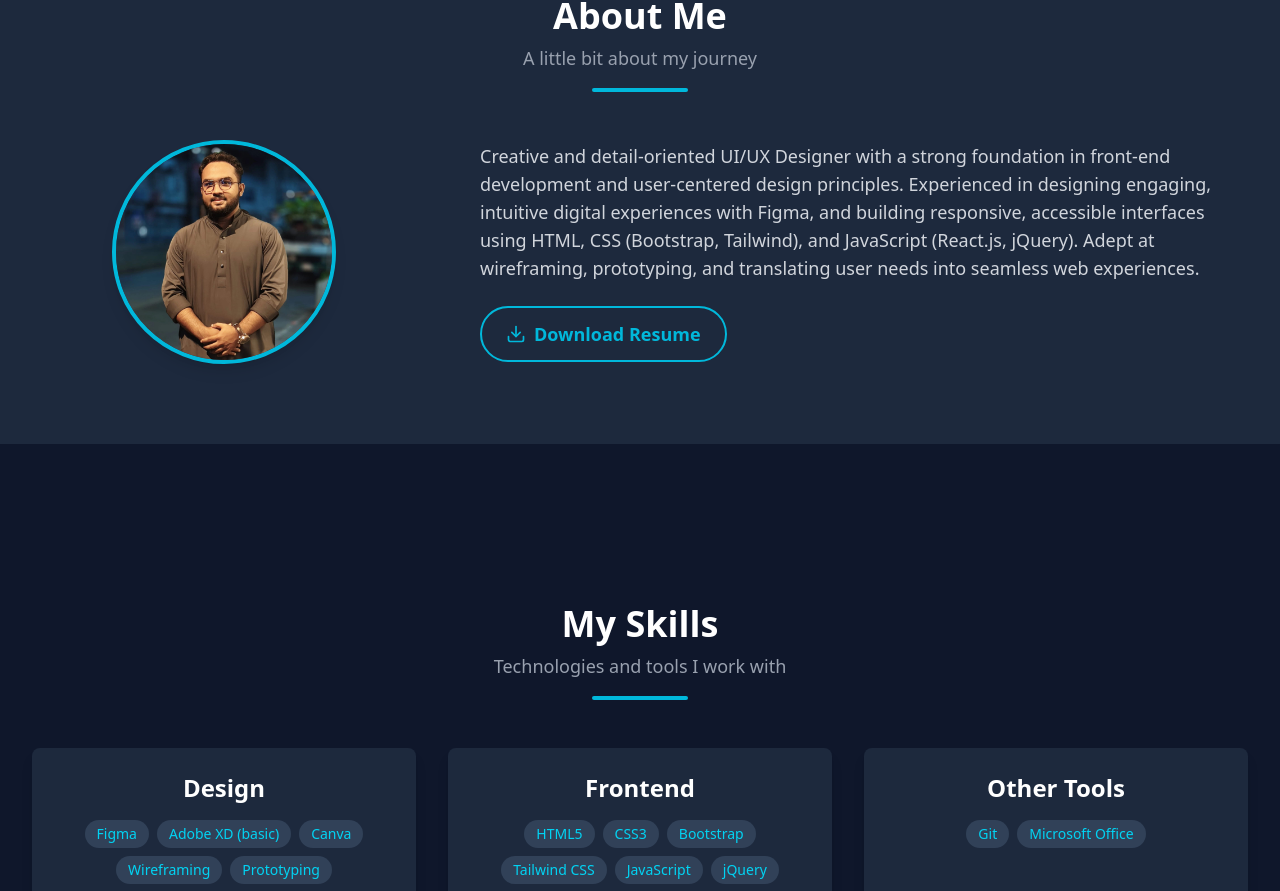
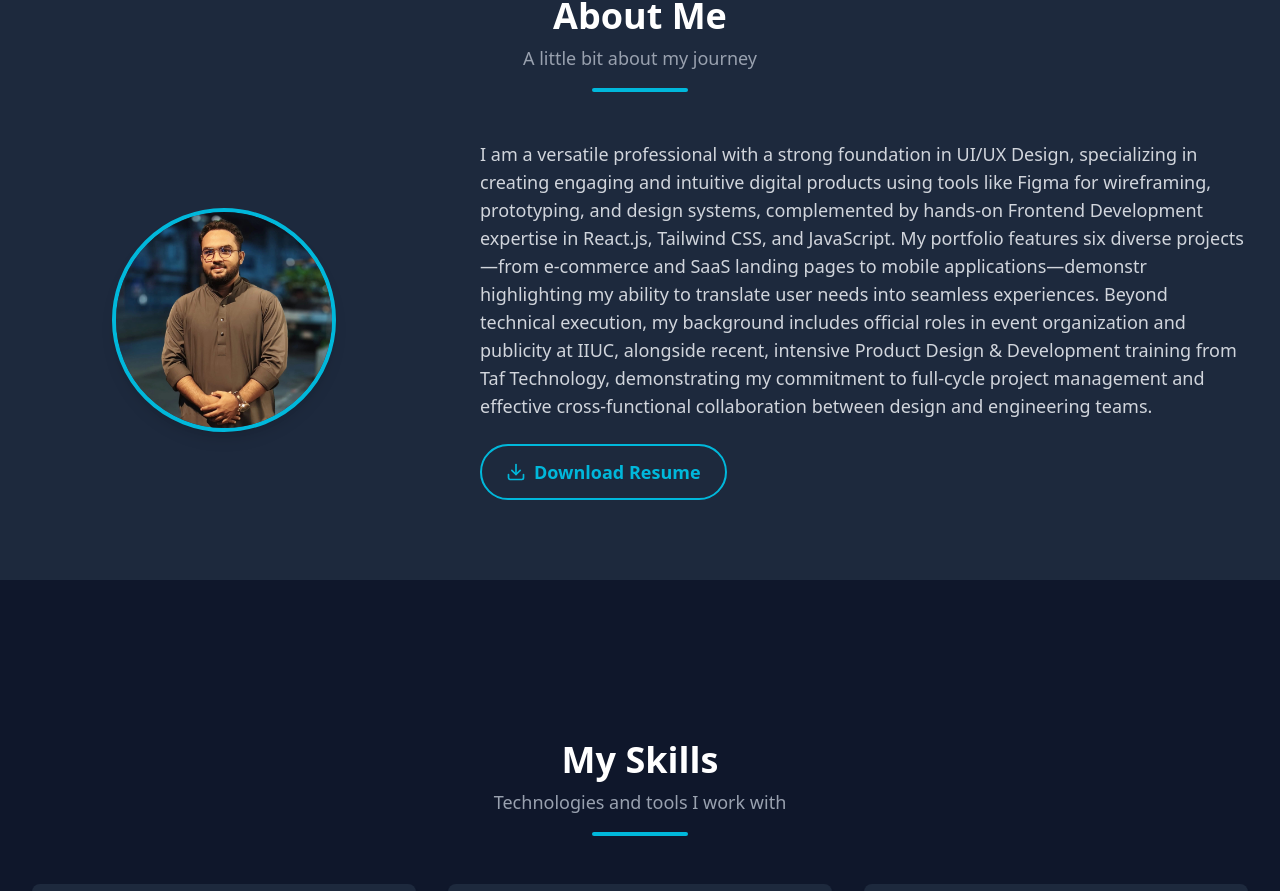
Before and after one commit to muaz64/my-uiux-portfolio, a React (Vite) app: page / in a window 1280 px wide. Shown: the part 988-1879 px from the top of the page. Built offline with nearby package versions, Linux system fonts and the light colour scheme.

Commit message:
upd aboutme data 1

```diff
--- a/src/data/portfolioData.js
+++ b/src/data/portfolioData.js
@@ -24,7 +24,7 @@ export const portfolioData = {
     figma: "https://www.figma.com/@muazmuhammad",
     dribbble: "https://dribbble.com/muaz2024",
   },
-  summary: "Creative and detail-oriented UI/UX Designer with a strong foundation in front-end development and user-centered design principles. Experienced in designing engaging, intuitive digital experiences with Figma, and building responsive, accessible interfaces using HTML, CSS (Bootstrap, Tailwind), and JavaScript (React.js, jQuery). Adept at wireframing, prototyping, and translating user needs into seamless web experiences.",
+  summary: "I am a versatile professional with a strong foundation in UI/UX Design, specializing in creating engaging and intuitive digital products using tools like Figma for wireframing, prototyping, and design systems, complemented by hands-on Frontend Development expertise in React.js, Tailwind CSS, and JavaScript. My portfolio features six diverse projects—from e-commerce and SaaS landing pages to mobile applications—demonstr highlighting my ability to translate user needs into seamless experiences. Beyond technical execution, my background includes official roles in event organization and publicity at IIUC, alongside recent, intensive Product Design & Development training from Taf Technology, demonstrating my commitment to full-cycle project management and effective cross-functional collaboration between design and engineering teams.",
   skills: {
     design: ["Figma", "Adobe XD (basic)", "Canva", "Wireframing", "Prototyping", "Responsive Design", "User Flows", "Accessibility", "Design Systems"],
     frontend: ["HTML5", "CSS3", "Bootstrap", "Tailwind CSS", "JavaScript", "jQuery", "React.js"],
```
